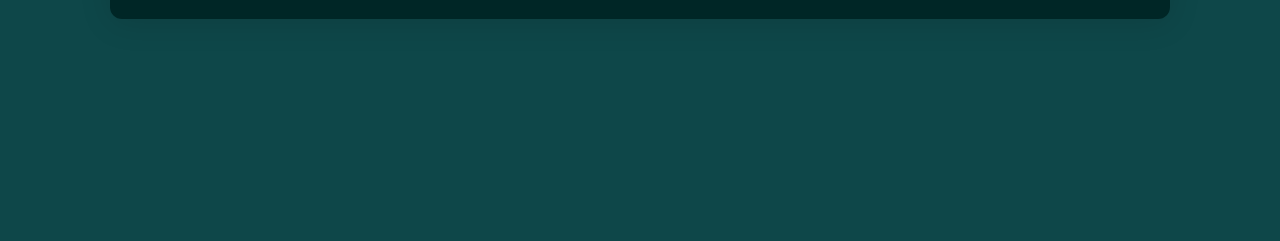
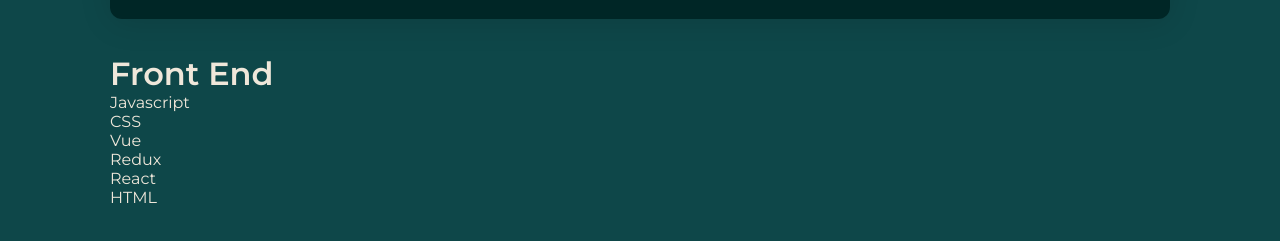
Before and after one commit to johannamag/devchallenges.io-portfolio, a plain HTML site: page index.html in a window 1280 px wide. Shown: the part 325-566 px from the top of the page. Drawn offline with Linux system fonts and the light colour scheme.

Commit message:
added skills section

```diff
--- a/index.html
+++ b/index.html
@@ -34,7 +34,7 @@
     <main>
       <div class="container">
         <div class="grid">
-          <div class="profile">
+          <div class="card profile">
             <img src="profile.jpg" alt="pic" class="profile-img" />
             <div class="text">
               <div class="top">
@@ -60,6 +60,45 @@
               </p>
             </div>
           </div>
+          <div class="skills card">
+            <h1 class="skills-heading">Front End</h1>
+            <div class="skill">
+              <p class="skill-name">Javascript</p>
+              <div class="bar">
+                <div class="javascript"></div>
+              </div>
+            </div>
+            <div class="skill">
+              <p class="skill-name">CSS</p>
+              <div class="bar">
+                <div class="css"></div>
+              </div>
+            </div>
+            <div class="skill">
+              <p class="skill-name">Vue</p>
+              <div class="bar">
+                <div class="vue"></div>
+              </div>
+            </div>
+            <div class="skill">
+              <p class="skill-name">Redux</p>
+              <div class="bar">
+                <div class="redux"></div>
+              </div>
+            </div>
+            <div class="skill">
+              <p class="skill-name">React</p>
+              <div class="bar">
+                <div class="react"></div>
+              </div>
+            </div>
+            <div class="skill">
+              <p class="skill-name">HTML</p>
+              <div class="bar">
+                <div class="html"></div>
+              </div>
+            </div>
+          </div>
         </div>
       </div>
     </main>
```
